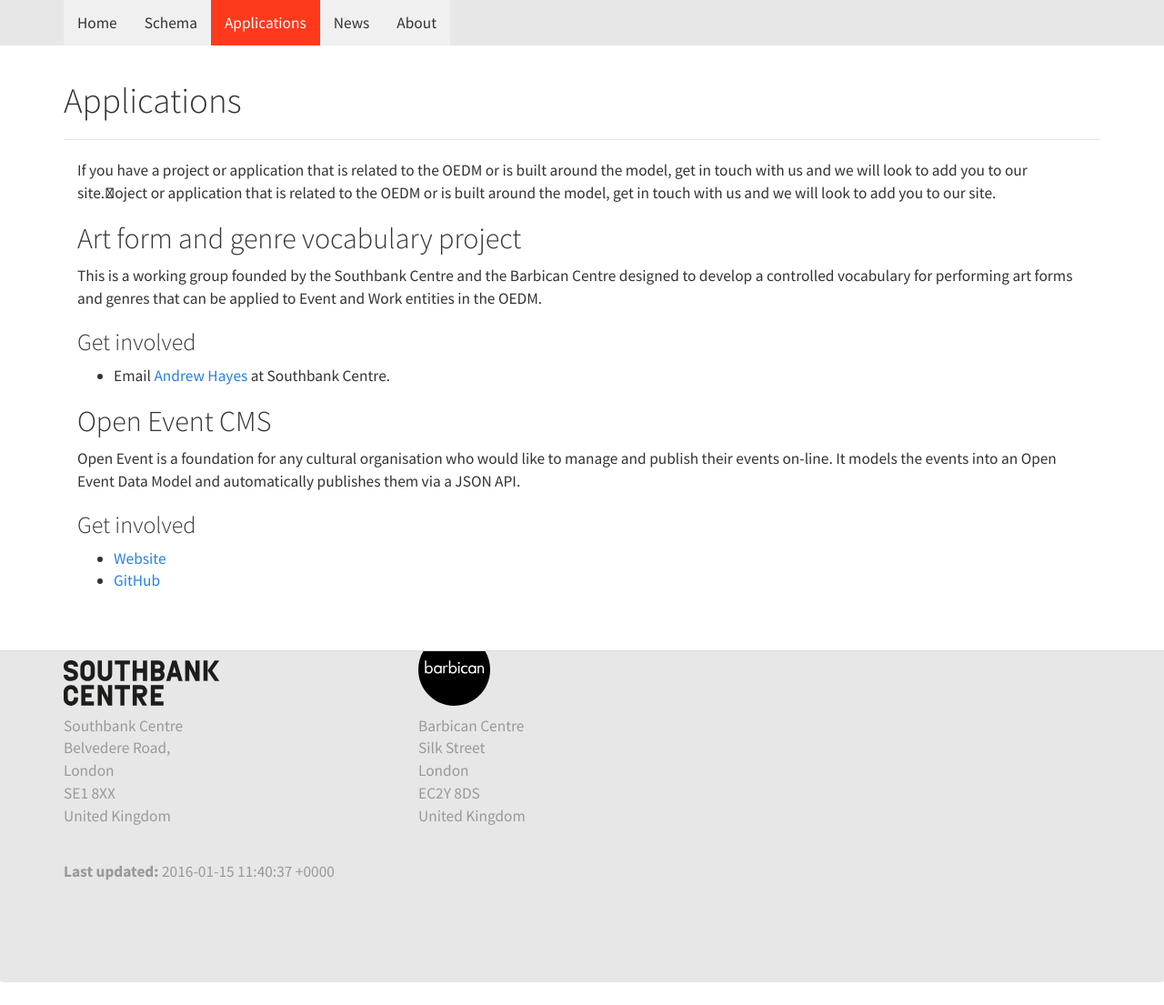
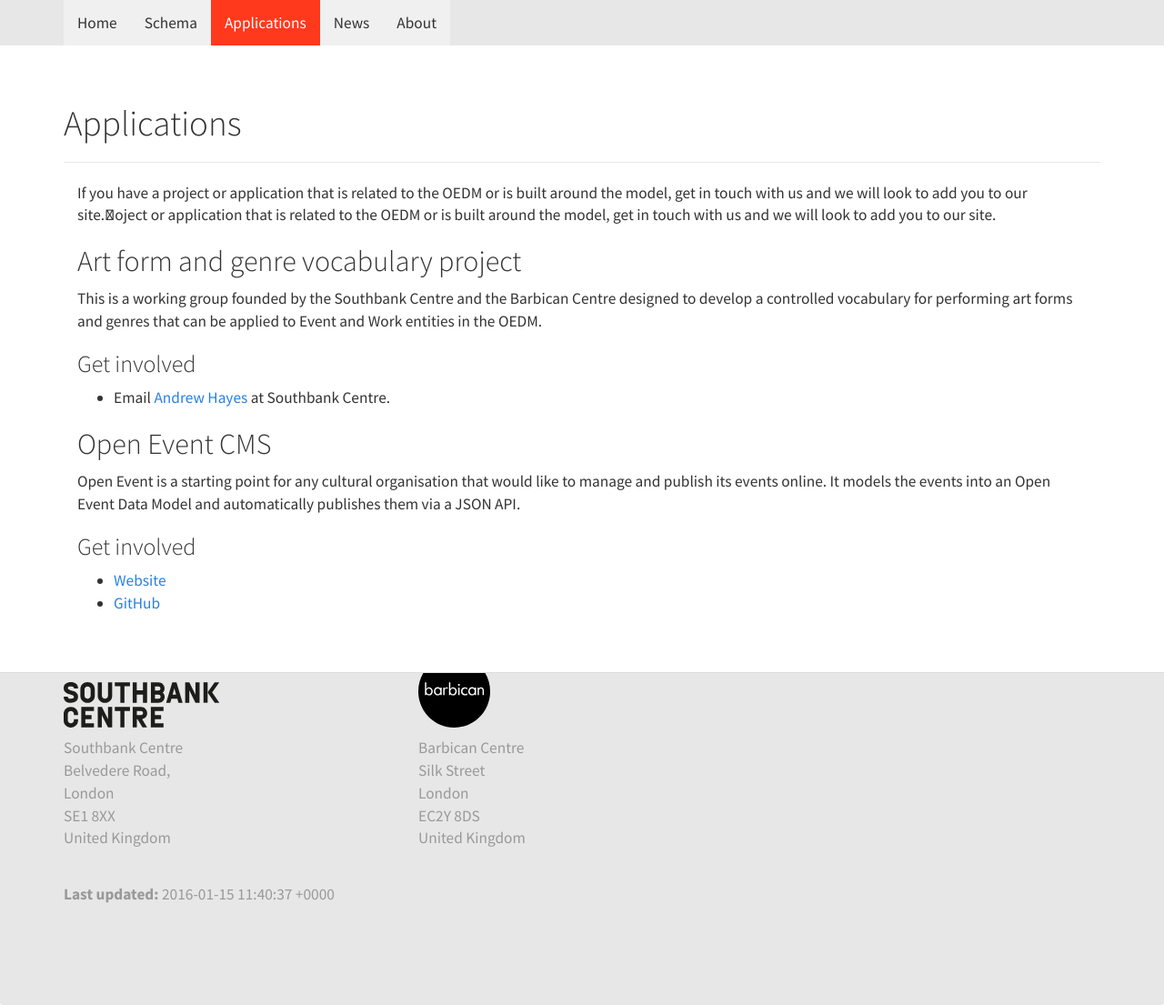
Before and after one commit to Southbank-Centre/open-event-data-model, a Jekyll site: the page built from applications.md, in a window 1280 px wide and 1105 px high. Shown: the whole window at 91% size. Built offline with Jekyll 4.4.1, drawn with Linux system fonts in a browser that asks for light colours.

Commit message:
More typos

```diff
--- a/_includes/header.html
+++ b/_includes/header.html
@@ -1,9 +1,6 @@
 <div class="header">
-<!--<a class="logo" href="/index.html">oemd</a>
-    <div class="info_logo">
-        <p>"Here goes the description of the logo or a slogan."</p>
-
-    </div>-->
+<div class="info_logo">
+</div>-->
 </div>
 <nav class="navbar navbar-default navbar-fixed-top">
     <div class="container">
--- a/applications.md
+++ b/applications.md
@@ -18,7 +18,7 @@
 
 
 ##Open Event CMS
-Open Event is a foundation for any cultural organisation who would like to manage and publish their events on-line. It models the events into an Open Event Data Model and automatically publishes them via a JSON API.
+Open Event is a starting point for any cultural organisation that would like to manage and publish its events online. It models the events into an Open Event Data Model and automatically publishes them via a JSON API.
 
 ###Get involved
  - [Website](https://www.drupal.org/project/openevent)
```
